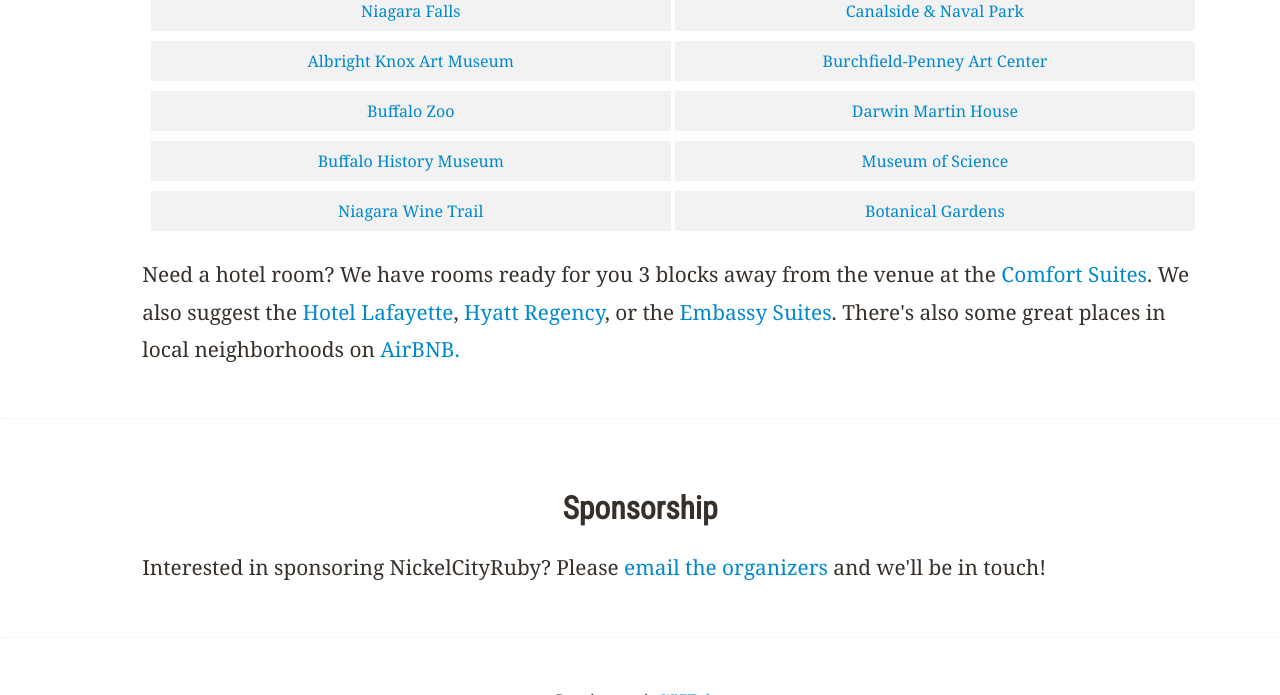
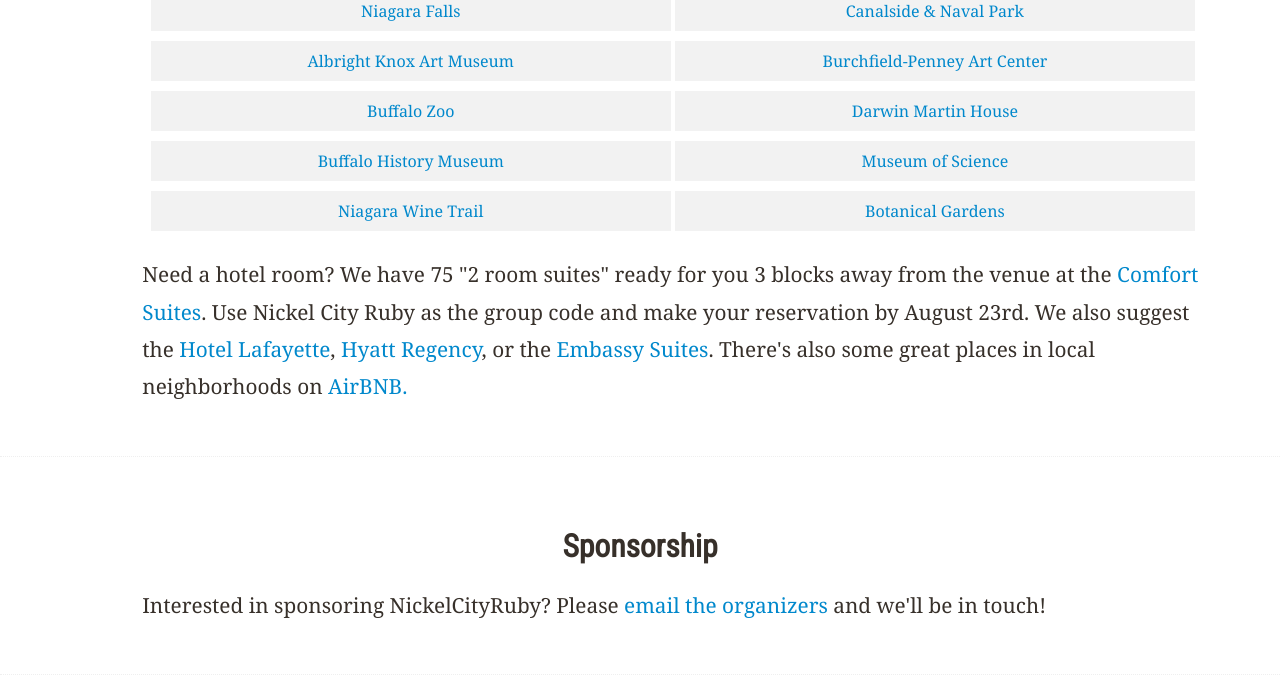
Before and after one commit to nysmakers/nysmakers.github.io, a Jekyll site: the page built from 2013/index.html, in a window 1280 px wide and 900 px high, scrolled down 4072 px, cut to the strip 0-695 px from the top of the window. Built offline with Jekyll 4.4.1, drawn with Linux system fonts in a browser that asks for light colours.

Commit message:
Added more detail for our block of rooms at Comfort Suites. Feel free to tweak further.

```diff
--- a/2013/index.html
+++ b/2013/index.html
@@ -125,7 +125,7 @@
       <li><a href="http://www.buffalogardens.com/">Botanical Gardens</a></li>
     </ul>
     <p class="span10 offset1">
-      Need a hotel room? We have rooms ready for you 3 blocks away from the venue at the <a href="http://www.comfortsuites.com/hotel-buffalo-new_york-NY200">Comfort Suites</a>. We also suggest the <a href="http://thehotellafayette.com/">Hotel Lafayette</a>, <a href="http://buffalo.hyatt.com/hyatt/hotels-buffalo/index.jsp?null">Hyatt Regency</a>, or the <a href="http://embassysuites3.hilton.com/en/hotels/new-york/embassy-suites-buffalo-BUFESES/index.html">Embassy Suites</a>. There's also some great places in local neighborhoods on <a href="https://www.airbnb.com/s/Buffalo--NY">AirBNB.</a>
+      Need a hotel room? We have 75 "2 room suites" ready for you 3 blocks away from the venue at the <a href="http://www.comfortsuites.com/hotel-buffalo-new_york-NY200">Comfort Suites</a>. Use Nickel City Ruby as the group code and make your reservation by August 23rd. We also suggest the <a href="http://thehotellafayette.com/">Hotel Lafayette</a>, <a href="http://buffalo.hyatt.com/hyatt/hotels-buffalo/index.jsp?null">Hyatt Regency</a>, or the <a href="http://embassysuites3.hilton.com/en/hotels/new-york/embassy-suites-buffalo-BUFESES/index.html">Embassy Suites</a>. There's also some great places in local neighborhoods on <a href="https://www.airbnb.com/s/Buffalo--NY">AirBNB.</a>
     </p>
   </section>
 
```
